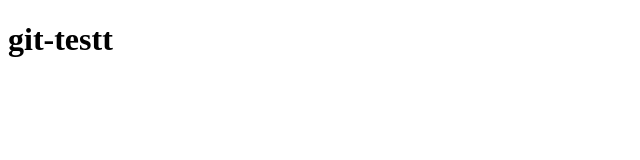
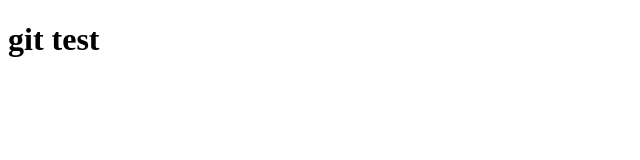
Before and after one commit to SamGrout2003/Proces2Git, a plain HTML site: page gitproject2/index.html in a window 1280 px wide. Shown: the full height of the page, 0-640 px from the left. Drawn offline with Linux system fonts and the light colour scheme.

Commit message:
first commit

```diff
--- a/gitproject/index.html
+++ b/gitproject2/index.html
@@ -7,6 +7,6 @@
     <title>Document</title>
 </head>
 <body>
-    <h1>git-testt</h1>
+    <h1> git test </h1>
 </body>
 </html>
```
